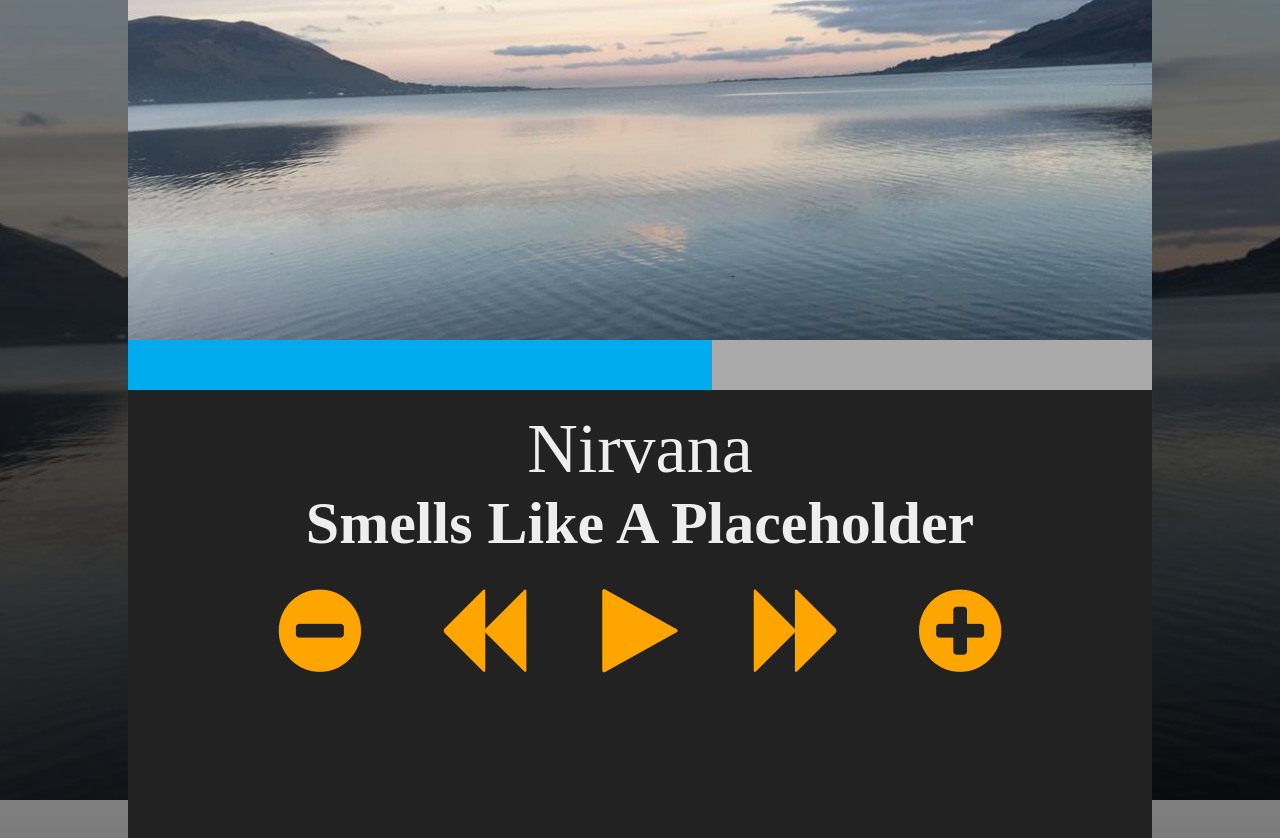
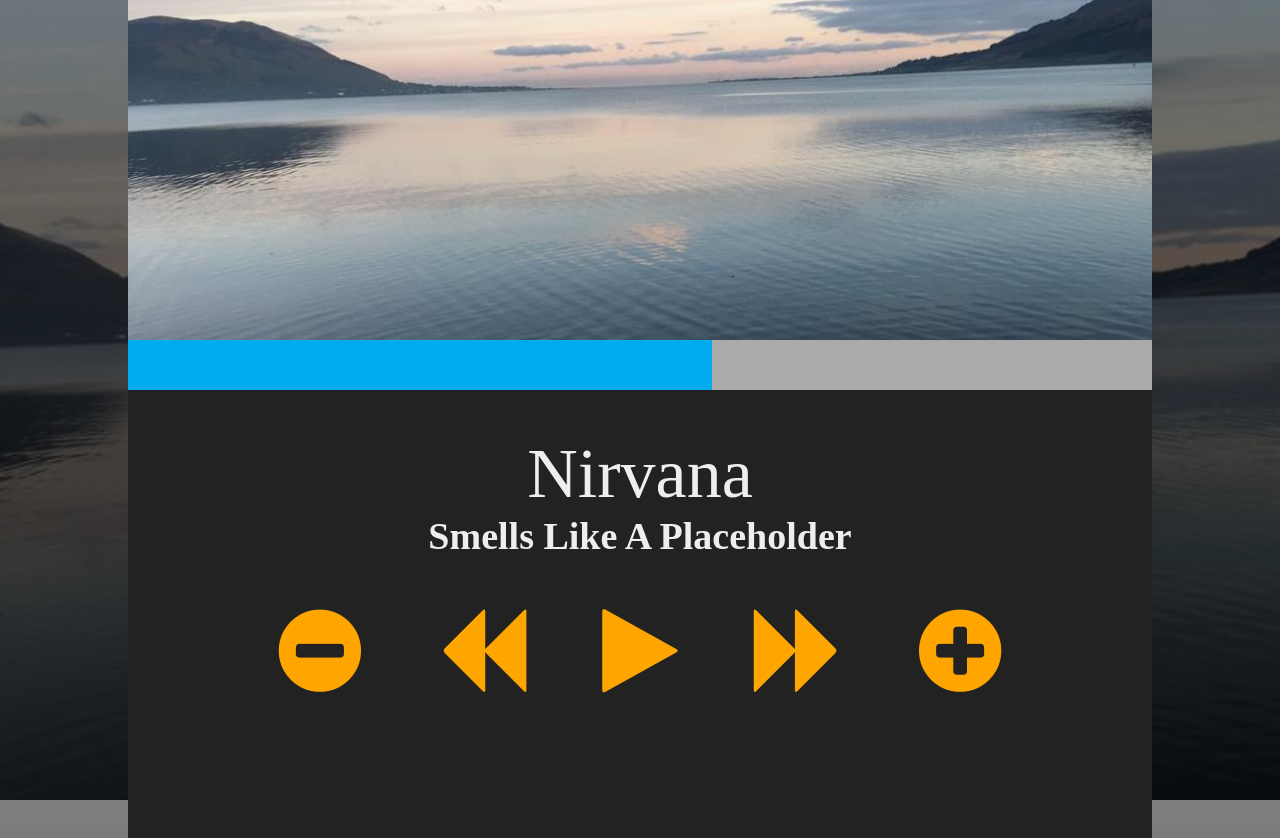
Before and after one commit to slippy17/webserver_zero, a Flask app: page / in a window 1280 px wide. Shown: the top 838 px of the page. Run offline with Flask 2, Linux system fonts and the light colour scheme; data that the repository does not hold is empty; parts of the project's set-up code (start-up, migrations or seed data) failed here and were passed over; some libraries are stand-ins or nearby versions.

Commit message:
Update database OK Computer

```diff
--- a/static/script.js
+++ b/static/script.js
@@ -42,6 +42,8 @@
 			show_paused_button()}
 
 	setTimeout(stat, 5000)
+	text = "H5 text"
+	main.run_time.innerText = text;
 	return d_stat
 };
 
@@ -130,9 +132,12 @@
 		main.artistname.innerText = songList[0].artistname;
 		main.album.innerText = songList[0].album;
 
+
 };
 	updateSongs();
 	};
+
+
 
 //loadDB();
 loadDB_DF();
@@ -145,6 +150,7 @@
 	audio:_(".player .main audio"),
 	thumbnail:_(".player .main img"),
 	seekbar:_(".player .main input"),
+	run_time:(".player .main .details h5"),
 	songname:_(".player .main .details h2"),
 	album:_(".player .main .details h3"),
 	artistname:_(".player .main .details p"),
@@ -161,6 +167,7 @@
 });
 
 
+
 //load album details into album song list in index,html
 function updateSongs(){
 _(".player .player-list .list").innerHTML = (songList.map(function(song,songIndex){
@@ -170,6 +177,7 @@
 				<img src="./static/${song.thumbnail}">
 			</div>
 			<div class="details">
+
 				<h2>${song.songname}</h2>
 				<p>${song.artistname}</p>
 			</div>
--- a/static/styles.css
+++ b/static/styles.css
@@ -54,10 +54,30 @@
 }
 .player .main .details {
 	text-align: center;
-	padding: 15px 0px;
+	color:#eee;
+	padding: 35px 0px;
 }
+
+.player .main .details h5 {
+	font-size: 10px;
+	color:#eee;
+	margin-bottom: 5px;
+}
+
+
+.player .main .details p {
+	font-size: 70px;
+	color: #eee;
+}
+
+.player .main .details h3 {
+	font-size: 50px;
+	color: #aaa;
+}
+
+
 .player .main .details h2 {
-	font-size: 60px;
+	font-size: 38px;
 	color:#eee;
 	margin-bottom: 5px;
 }
@@ -65,10 +85,7 @@
 	font-size: 50px;
 	color: #aaa;
 }
-.player .main .details p {
-	font-size: 70px;
-	color: #eee;
-}
+
 .player .main .controls {
 	display: flex;
 	justify-content: center;
--- a/templates/index.html
+++ b/templates/index.html
@@ -23,7 +23,9 @@
 			<input type="range">
 
 		</div>
+
 		<div class="details">
+			<h5></h5>
 			<p></p>
 			<h3></h3>
 			<h2></h2>
```
Also changed, not shown: 1 other file.
